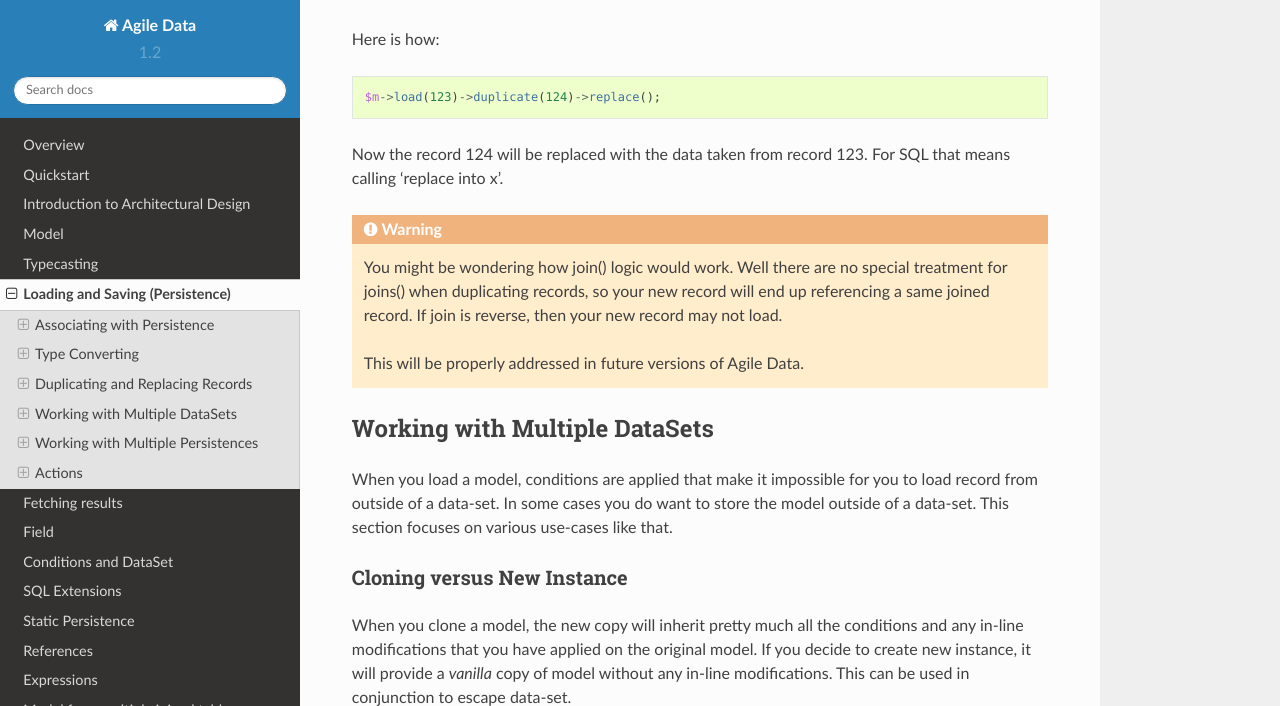
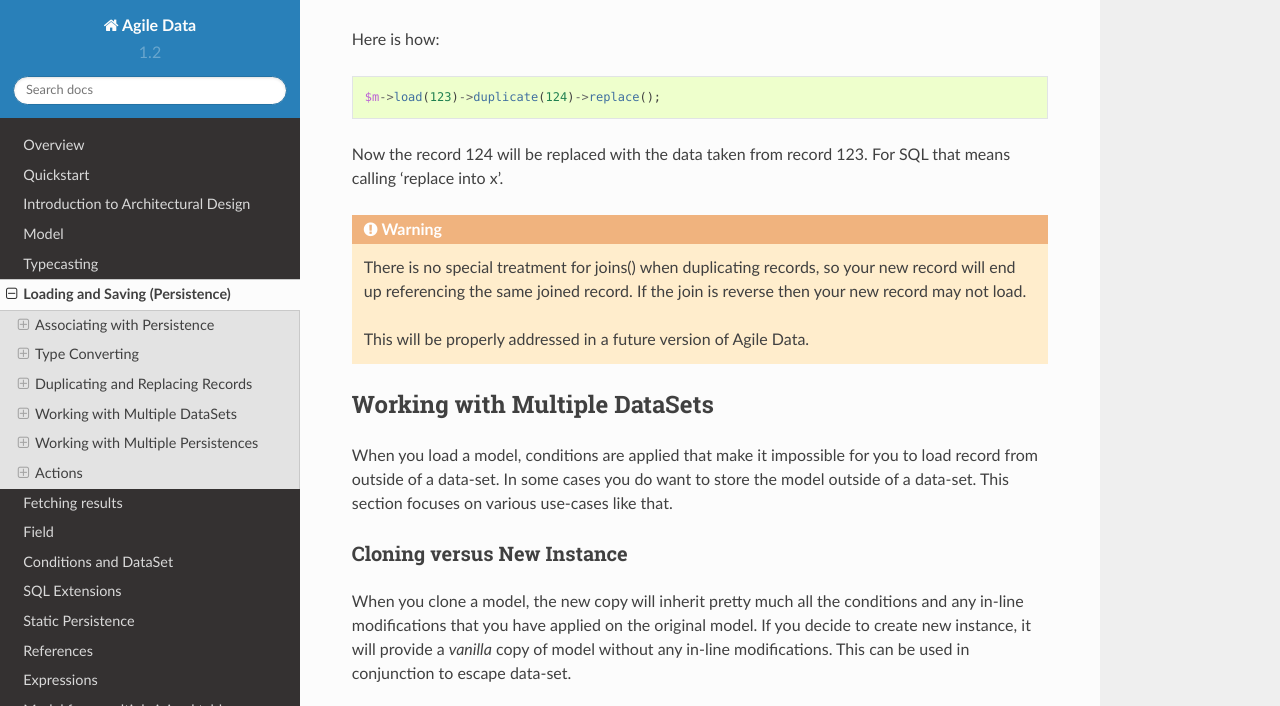
Before and after one commit to atk4/data, a Sphinx documentation site: the page built from docs/persistence.rst, in a window 1280 px wide and 900 px high, scrolled down 7745 px, cut to the strip 0-706 px from the top of the window. Built offline with Sphinx 7.4.7 and the Read the Docs theme 2.0.0, drawn with Linux system fonts in a browser that asks for light colours; pages that are not in the unit, such as notebooks, are missing from menus; cross-references to code outside the pages are shown as plain code.

Commit message:
Improve wording in persistence.rst

```diff
--- a/docs/persistence.rst
+++ b/docs/persistence.rst
@@ -440,12 +440,11 @@ For SQL that means calling 'replace into x'.
 
 .. warning::
 
-    You might be wondering how join() logic would work. Well there are no
-    special treatment for joins() when duplicating records, so your new record
-    will end up referencing a same joined record. If join is reverse, then your
-    new record may not load.
+    There is no special treatment for joins() when duplicating records, so your
+    new record will end up referencing the same joined record. If the join is
+    reverse then your new record may not load.
 
-    This will be properly addressed in future versions of Agile Data.
+    This will be properly addressed in a future version of Agile Data.
 
 
 Working with Multiple DataSets
```
